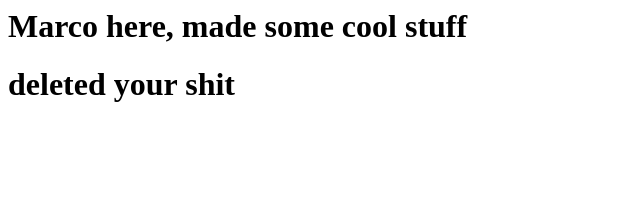
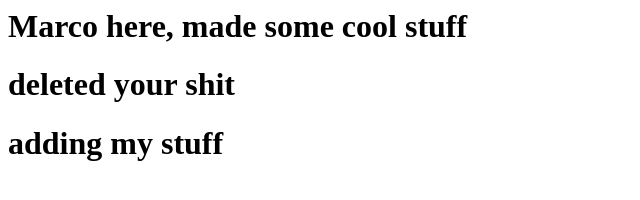
Before and after one commit to supera74/testapp, a plain HTML site: page index.html in a window 1280 px wide. Shown: the whole page, without its empty margins (0-640 px from the left). Drawn offline with Linux system fonts and the light colour scheme.

Commit message:
added new feature

```diff
--- a/index.html
+++ b/index.html
@@ -6,6 +6,7 @@
 
     <h1>Marco here, made some cool stuff</h1>
     <h1>deleted your shit</h1>
+    <h1>adding my stuff</h1>
 </head>
 <body>
 
```
